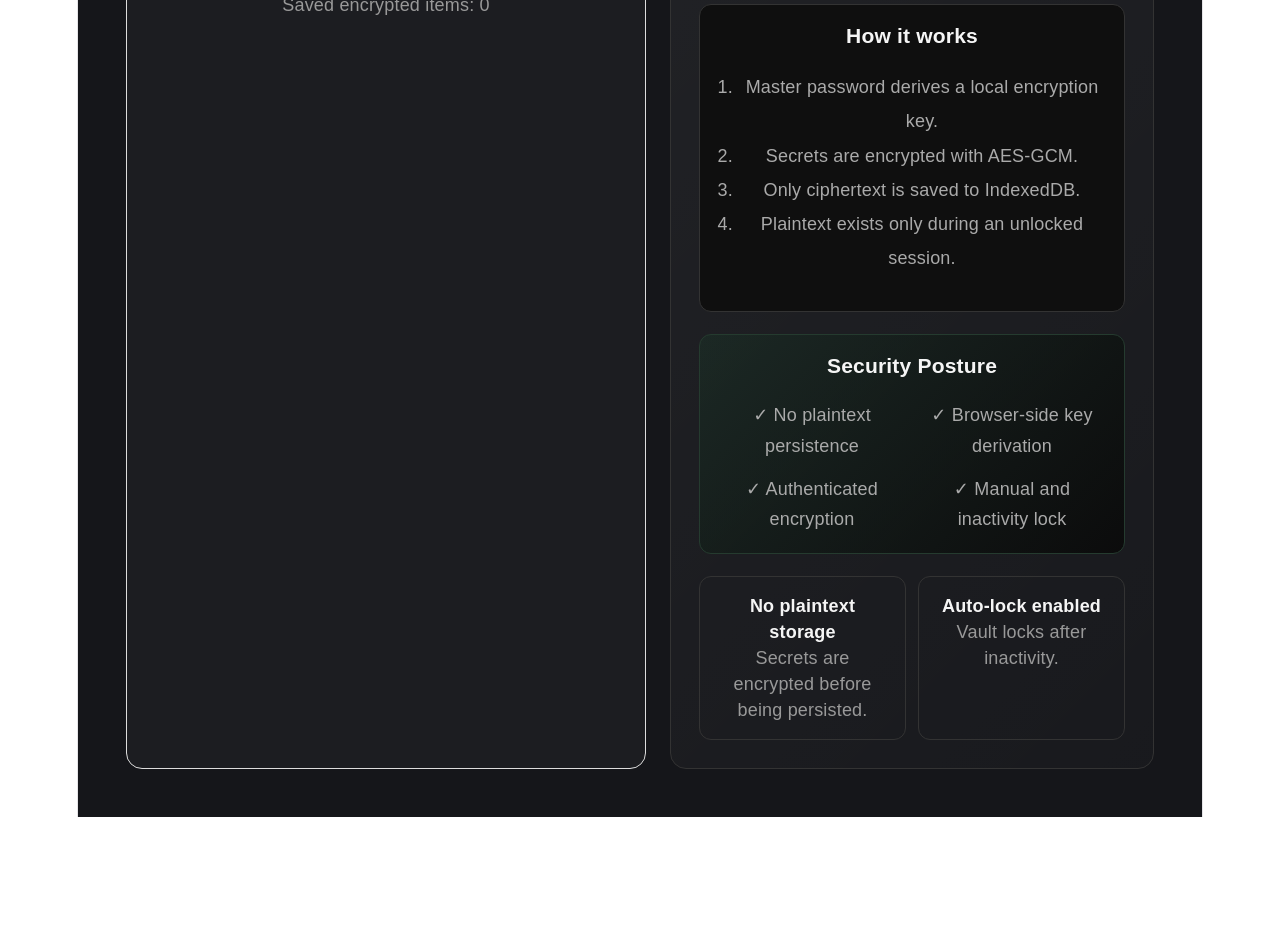
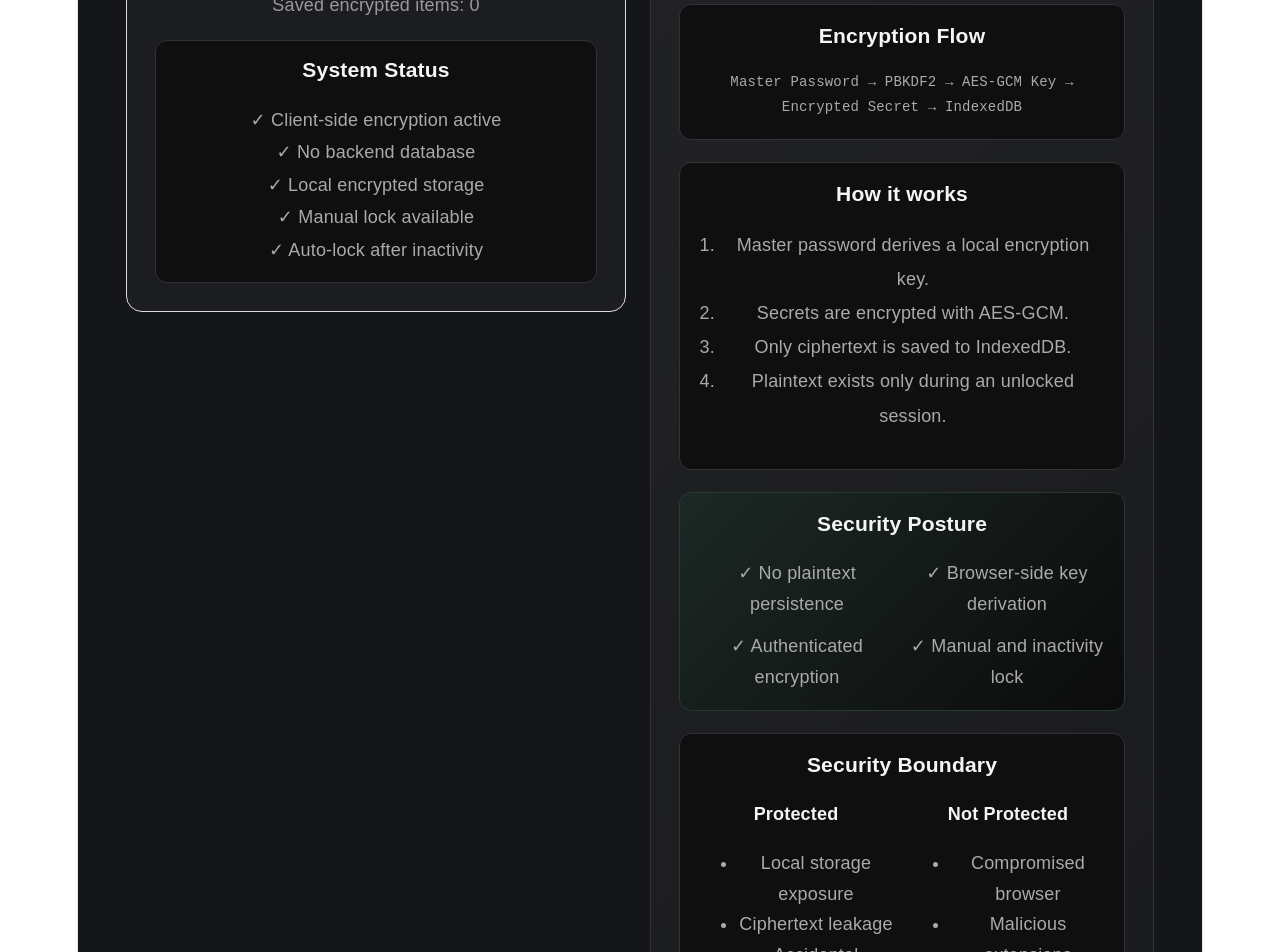
Before and after one commit to namnhzxk9/securevault-zero-knowledge, a React (Vite) app: page / in a window 1280 px wide. Shown: the part 680-1632 px from the top of the page. Before the commit the page ends 1497 px from the top, so only its background shows below. Built offline with nearby package versions, Linux system fonts and the light colour scheme.

Commit message:
Add security boundary and encryption flow

```diff
--- a/src/App.tsx
+++ b/src/App.tsx
@@ -53,8 +53,8 @@ function App() {
   }
 
   async function handleUnlock() {
-    if (masterPassword.trim().length < 8) {
-      alert("Master password must be at least 8 characters.");
+    if (masterPassword.trim().length < 12) {
+      alert("Master password must be at least 12 characters.");
       return;
     }
 
@@ -242,9 +242,9 @@ function App() {
           style={{
             marginTop: "32px",
             display: "grid",
-            gridTemplateColumns: "minmax(360px, 520px) 1fr",
+            gridTemplateColumns: "minmax(360px, 500px) 1fr",
             gap: "24px",
-            alignItems: "stretch",
+            alignItems: "start",
             maxWidth: "1180px",
             marginLeft: "auto",
             marginRight: "auto",
@@ -258,7 +258,9 @@ function App() {
               background: "rgba(255, 255, 255, 0.03)",
             }}
           >
-            <h2 style={{ marginTop: 0 }}>Unlock Vault</h2>
+            <h2 style={{ marginTop: 0, textAlign: "center" }}>
+              Unlock Vault
+            </h2>
 
             <input
               type="password"
@@ -284,6 +286,7 @@ function App() {
                 border: "1px solid #333",
                 borderRadius: "12px",
                 background: "#111",
+                textAlign: "center",
               }}
             >
               <strong>Password Strength: {passwordStrength.label}</strong>
@@ -295,6 +298,8 @@ function App() {
                   paddingLeft: "0",
                   listStyle: "none",
                   lineHeight: "1.8",
+                  textAlign: "left",
+                  display: "inline-block",
                 }}
               >
                 <li>
@@ -320,6 +325,7 @@ function App() {
               </ul>
             </div>
 
+            <div style={{ textAlign: "center" }}>
               <button
                 onClick={handleUnlock}
                 style={{
@@ -334,10 +340,31 @@ function App() {
               >
                 Unlock
               </button>
+            </div>
 
-            <p style={{ marginTop: "18px", color: "#999" }}>
+            <p style={{ marginTop: "18px", color: "#999", textAlign: "center" }}>
               Saved encrypted items: {items.length}
             </p>
+
+            <div
+              style={{
+                marginTop: "22px",
+                padding: "16px",
+                border: "1px solid #333",
+                borderRadius: "12px",
+                background: "#0f0f0f",
+              }}
+            >
+              <h3 style={{ marginTop: 0 }}>System Status</h3>
+
+              <div style={{ color: "#aaa", lineHeight: "1.8" }}>
+                <div>✓ Client-side encryption active</div>
+                <div>✓ No backend database</div>
+                <div>✓ Local encrypted storage</div>
+                <div>✓ Manual lock available</div>
+                <div>✓ Auto-lock after inactivity</div>
+              </div>
+            </div>
           </section>
 
           <section
@@ -363,6 +390,7 @@ function App() {
                   border: "1px solid #333",
                   borderRadius: "12px",
                   background: "#111",
+                  textAlign: "center",
                 }}
               >
                 <strong>AES-GCM</strong>
@@ -377,12 +405,11 @@ function App() {
                   border: "1px solid #333",
                   borderRadius: "12px",
                   background: "#111",
+                  textAlign: "center",
                 }}
               >
                 <strong>PBKDF2</strong>
-                <p style={{ color: "#999", marginBottom: 0 }}>
-                  Key derivation
-                </p>
+                <p style={{ color: "#999", marginBottom: 0 }}>Key derivation</p>
               </div>
 
               <div
@@ -391,6 +418,7 @@ function App() {
                   border: "1px solid #333",
                   borderRadius: "12px",
                   background: "#111",
+                  textAlign: "center",
                 }}
               >
                 <strong>IndexedDB</strong>
@@ -400,7 +428,9 @@ function App() {
               </div>
             </div>
 
-            <h2 style={{ marginTop: 0 }}>Zero-Knowledge Security Model</h2>
+            <h2 style={{ marginTop: 0, textAlign: "center" }}>
+              Zero-Knowledge Security Model
+            </h2>
 
             <div
               style={{
@@ -413,12 +443,13 @@ function App() {
                 color: "#ffb4b4",
                 fontSize: "14px",
                 letterSpacing: "1px",
+                textAlign: "center",
               }}
             >
               SECURITY NOTICE · PLAINTEXT NEVER LEAVES THE ACTIVE SESSION
             </div>
 
-            <p style={{ color: "#aaa", lineHeight: "1.7" }}>
+            <p style={{ color: "#aaa", lineHeight: "1.7", textAlign: "center" }}>
               SecureVault encrypts sensitive data directly in the browser before
               it is stored. The master password and plaintext secrets are never
               persisted.
@@ -433,10 +464,43 @@ function App() {
                 background: "#0f0f0f",
               }}
             >
-              <h3 style={{ marginTop: 0 }}>How it works</h3>
+              <h3 style={{ marginTop: 0, textAlign: "center" }}>
+                Encryption Flow
+              </h3>
+
+              <p
+                style={{
+                  color: "#aaa",
+                  lineHeight: "1.8",
+                  fontFamily: "monospace",
+                  fontSize: "14px",
+                  textAlign: "center",
+                }}
+              >
+                Master Password → PBKDF2 → AES-GCM Key → Encrypted Secret →
+                IndexedDB
+              </p>
+            </div>
+
+            <div
+              style={{
+                marginTop: "22px",
+                padding: "18px",
+                border: "1px solid #333",
+                borderRadius: "12px",
+                background: "#0f0f0f",
+              }}
+            >
+              <h3 style={{ marginTop: 0, textAlign: "center" }}>
+                How it works
+              </h3>
 
               <ol
-                style={{ color: "#aaa", lineHeight: "1.9", paddingLeft: "20px" }}
+                style={{
+                  color: "#aaa",
+                  lineHeight: "1.9",
+                  paddingLeft: "22px",
+                }}
               >
                 <li>Master password derives a local encryption key.</li>
                 <li>Secrets are encrypted with AES-GCM.</li>
@@ -455,7 +519,9 @@ function App() {
                   "linear-gradient(135deg, rgba(20, 80, 45, 0.2), rgba(10, 10, 10, 0.9))",
               }}
             >
-              <h3 style={{ marginTop: 0 }}>Security Posture</h3>
+              <h3 style={{ marginTop: 0, textAlign: "center" }}>
+                Security Posture
+              </h3>
 
               <div
                 style={{
@@ -476,36 +542,59 @@ function App() {
             <div
               style={{
                 marginTop: "22px",
+                padding: "18px",
+                border: "1px solid #333",
+                borderRadius: "12px",
+                background: "#0f0f0f",
+              }}
+            >
+              <h3 style={{ marginTop: 0, textAlign: "center" }}>
+                Security Boundary
+              </h3>
+
+              <div
+                style={{
                   display: "grid",
                   gridTemplateColumns: "1fr 1fr",
-                gap: "12px",
+                  gap: "16px",
+                  color: "#aaa",
+                  lineHeight: "1.7",
                 }}
               >
-              <div
-                style={{
-                  padding: "16px",
-                  border: "1px solid #333",
-                  borderRadius: "12px",
-                }}
-              >
-                <strong>No plaintext storage</strong>
-                <p style={{ color: "#999", marginBottom: 0 }}>
-                  Secrets are encrypted before being persisted.
-                </p>
+                <div>
+                  <strong style={{ color: "#f5f5f5" }}>Protected</strong>
+                  <ul>
+                    <li>Local storage exposure</li>
+                    <li>Ciphertext leakage</li>
+                    <li>Accidental plaintext persistence</li>
+                  </ul>
+                </div>
+
+                <div>
+                  <strong style={{ color: "#f5f5f5" }}>Not Protected</strong>
+                  <ul>
+                    <li>Compromised browser</li>
+                    <li>Malicious extensions</li>
+                    <li>Weak master password</li>
+                  </ul>
+                </div>
+              </div>
             </div>
 
             <div
               style={{
+                marginTop: "22px",
                 padding: "16px",
-                  border: "1px solid #333",
+                border: "1px solid #4a1f1f",
                 borderRadius: "12px",
+                background: "rgba(120, 20, 20, 0.12)",
+                color: "#c8a0a0",
+                lineHeight: "1.7",
               }}
             >
-                <strong>Auto-lock enabled</strong>
-                <p style={{ color: "#999", marginBottom: 0 }}>
-                  Vault locks after inactivity.
-                </p>
-              </div>
+              <strong>Risk Disclosure:</strong> This MVP protects stored
+              ciphertext but does not protect against compromised devices,
+              malicious browser extensions, or tampered deployment code.
             </div>
           </section>
         </div>
```
Lines whose indentation alone changed are shown as unchanged.
